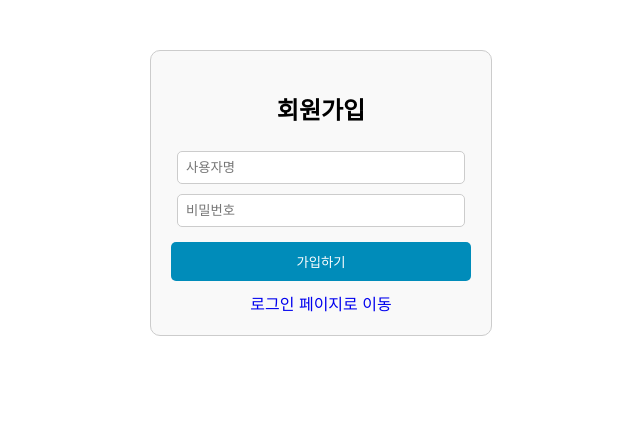
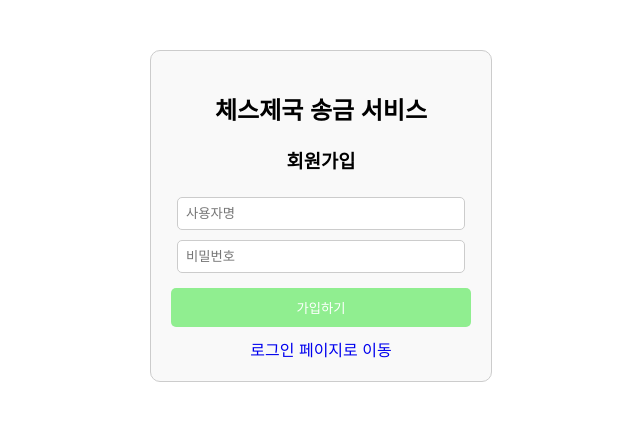
Before and after one commit to jeeutai/ChessMoneyTransfer, a Flask app: page /register in a window 1280 px wide. Shown: the top 421 px of the page, without its empty margins (319-959 px from the left). Run offline with Flask 3, Linux system fonts and the light colour scheme.

Commit message:
첫 커밋: 프로젝트 시작

```diff
--- a/templates/login.html
+++ b/templates/login.html
@@ -36,7 +36,7 @@
             cursor: pointer;
         }
         button:hover {
-            background-color: #45a049;
+            background-color: #81c147;
         }
         .error-message {
             color: red;
@@ -51,7 +51,8 @@
 </head>
 <body>
     <div class="container">
-        <h2>로그인</h2>
+        <h2>체스제국 송금 서비스</h2>
+		<h3>로그인</h3>
         <form action="{{ url_for('login') }}" method="POST">
             <input type="text" name="username" placeholder="사용자명" required><br>
             <input type="password" name="password" placeholder="비밀번호" required><br>
--- a/templates/register.html
+++ b/templates/register.html
@@ -29,14 +29,14 @@
             width: 100%;
             padding: 10px;
             margin-top: 10px;
-            background-color: #008CBA;
+            background-color: #90EE90;
             color: white;
             border: none;
             border-radius: 5px;
             cursor: pointer;
         }
         button:hover {
-            background-color: #007bb5;
+            background-color: #81c147;
         }
         .error-message {
             color: red;
@@ -51,7 +51,8 @@
 </head>
 <body>
     <div class="container">
-        <h2>회원가입</h2>
+        <h2>체스제국 송금 서비스</h2>
+		<h3>회원가입</h3>
         <form action="{{ url_for('register') }}" method="POST">
             <input type="text" name="username" placeholder="사용자명" required><br>
             <input type="password" name="password" placeholder="비밀번호" required><br>
```
